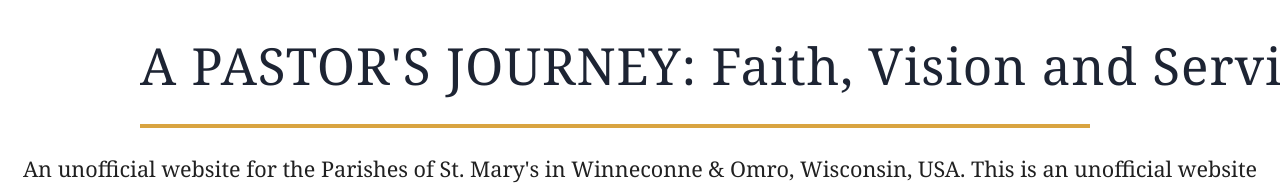
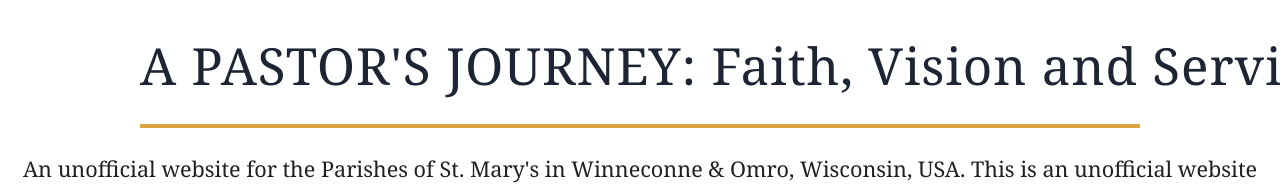
Before and after one commit to Obias090381/My-Website, a React (Vite) app in the folder Website/: page / in a window 1280 px wide. Shown: the top 185 px of the page. Built offline with nearby package versions, Linux system fonts and the light colour scheme.

Commit message:
commit 1a2b3c4d5e6f7g8h9i0j

```diff
--- a/Website/src/index.css
+++ b/Website/src/index.css
@@ -34,7 +34,7 @@
 .intro::after {
   content: "";
   display: block;
-  width: 95%;
+  width: 100%;
   height: 4px;
   margin-top: 28px;
   background-color: #d9a441;
```
